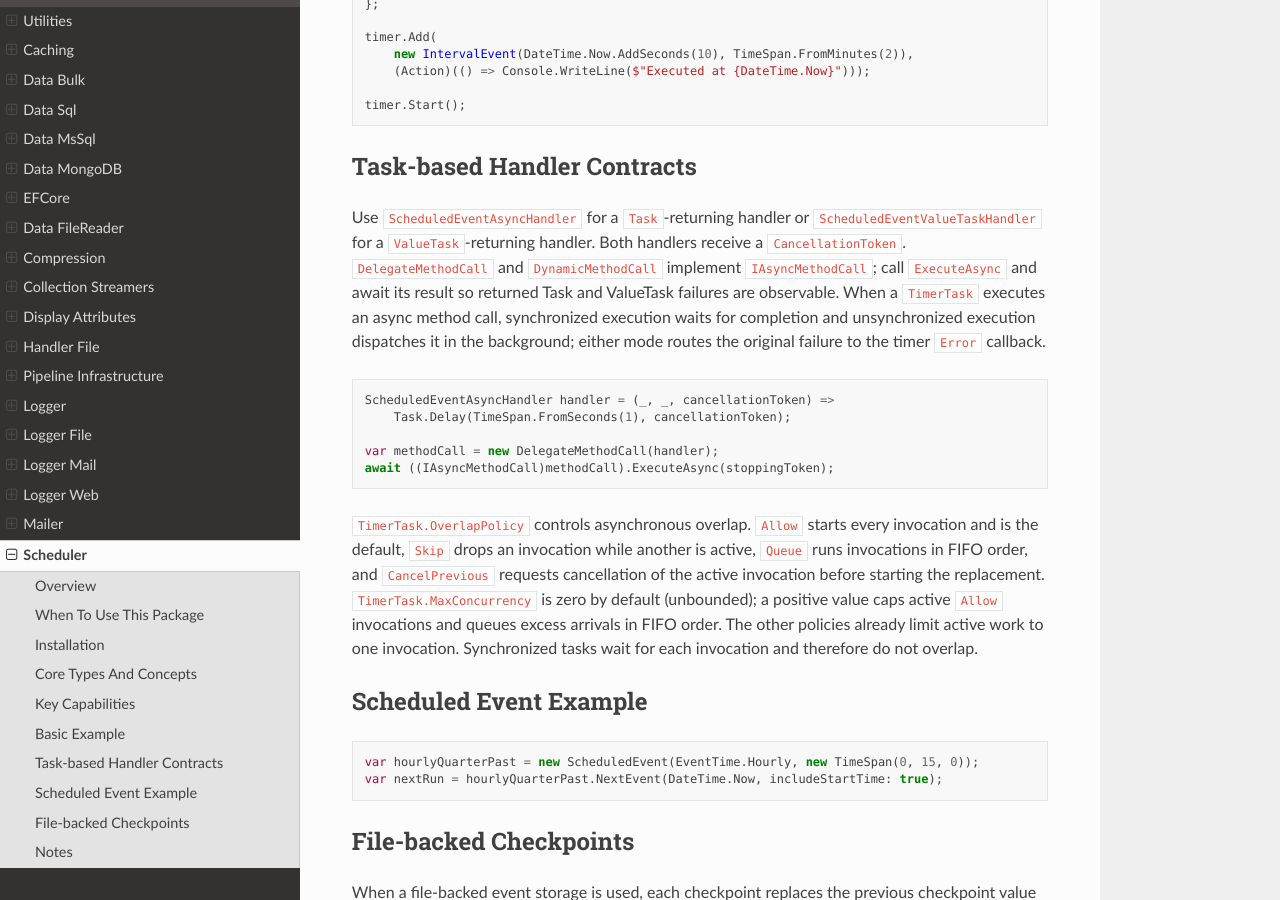
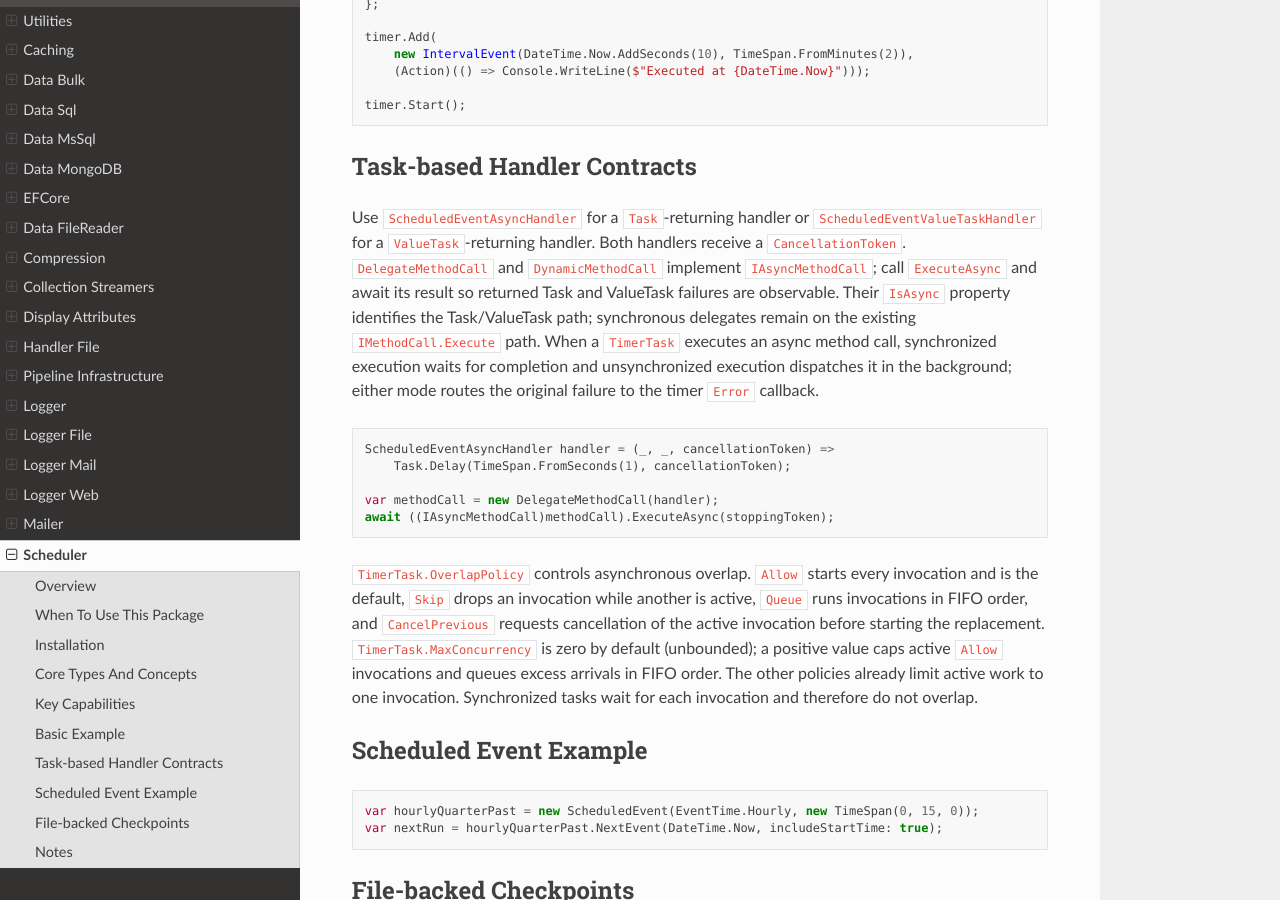
Before and after one commit to BjornWilliams/DocsVersaTul, a Sphinx documentation site: the page built from docs/source/scheduler.rst, in a window 1280 px wide and 900 px high, scrolled down 1843 px. Built offline with Sphinx 7.4.7 and the Read the Docs theme 3.1.0, drawn with Linux system fonts in a browser that asks for light colours.

Commit message:
Document synchronous scheduler handlers
Fixes AB#3003

AB#2998

```diff
--- a/docs/source/scheduler.rst
+++ b/docs/source/scheduler.rst
@@ -90,7 +90,7 @@ Basic Example
 Task-based Handler Contracts
 ----------------------------
 
-Use ``ScheduledEventAsyncHandler`` for a ``Task``-returning handler or ``ScheduledEventValueTaskHandler`` for a ``ValueTask``-returning handler. Both handlers receive a ``CancellationToken``. ``DelegateMethodCall`` and ``DynamicMethodCall`` implement ``IAsyncMethodCall``; call ``ExecuteAsync`` and await its result so returned Task and ValueTask failures are observable. When a ``TimerTask`` executes an async method call, synchronized execution waits for completion and unsynchronized execution dispatches it in the background; either mode routes the original failure to the timer ``Error`` callback.
+Use ``ScheduledEventAsyncHandler`` for a ``Task``-returning handler or ``ScheduledEventValueTaskHandler`` for a ``ValueTask``-returning handler. Both handlers receive a ``CancellationToken``. ``DelegateMethodCall`` and ``DynamicMethodCall`` implement ``IAsyncMethodCall``; call ``ExecuteAsync`` and await its result so returned Task and ValueTask failures are observable. Their ``IsAsync`` property identifies the Task/ValueTask path; synchronous delegates remain on the existing ``IMethodCall.Execute`` path. When a ``TimerTask`` executes an async method call, synchronized execution waits for completion and unsynchronized execution dispatches it in the background; either mode routes the original failure to the timer ``Error`` callback.
 
 .. code-block:: csharp
 
```
